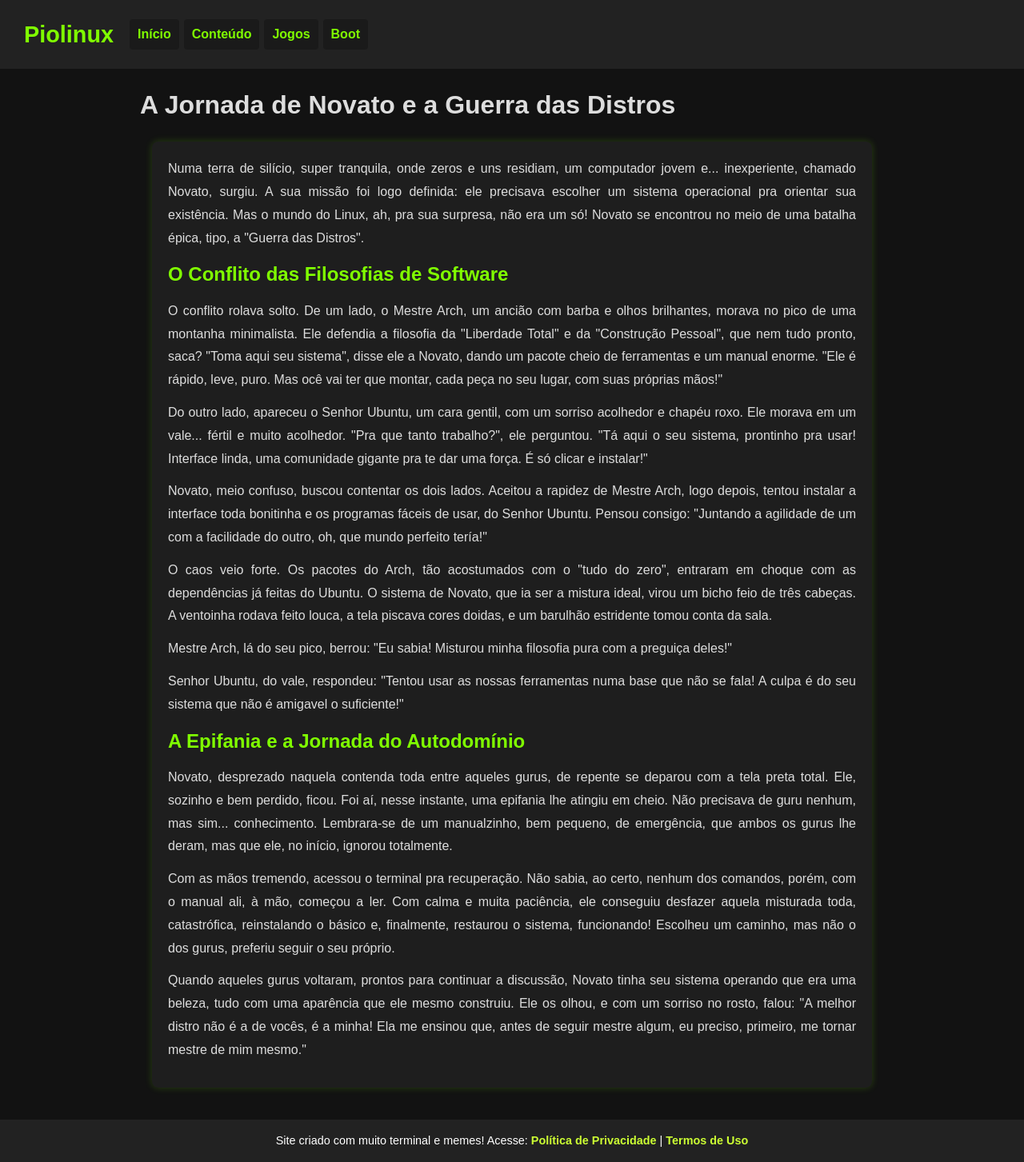
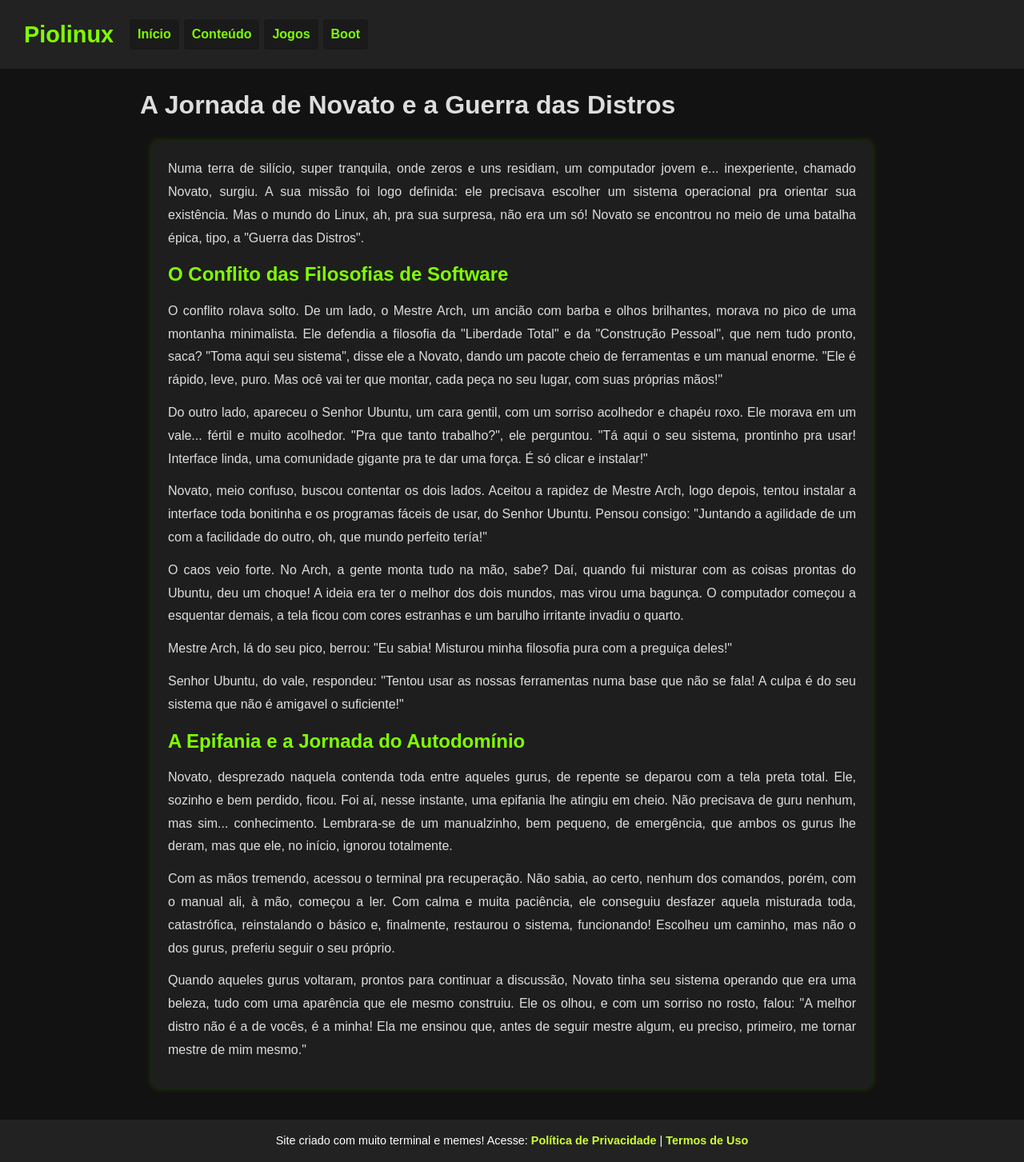
Before and after one commit to Piolinux/piolinux-site, a Jekyll site: the page built from _posts/2025-08-11-a-jornada-de-novato-e-a-guerra-das-distros.md, in a window 1280 px wide. Shown: the whole page at 80% size. Built offline with Jekyll 4.4.1, drawn with Linux system fonts in a browser that asks for light colours.

Commit message:
Update 2025-08-11-a-jornada-de-novato-e-a-guerra-das-distros.md

```diff
--- a/_posts/2025-08-11-a-jornada-de-novato-e-a-guerra-das-distros.md
+++ b/_posts/2025-08-11-a-jornada-de-novato-e-a-guerra-das-distros.md
@@ -26,7 +26,7 @@ author: "Piolinux"
 
             <p>Novato, meio confuso, buscou contentar os dois lados. Aceitou a rapidez de Mestre Arch, logo depois, tentou instalar a interface toda bonitinha e os programas fáceis de usar, do Senhor Ubuntu. Pensou consigo: "Juntando a agilidade de um com a facilidade do outro, oh, que mundo perfeito tería!"</p>
 
-            <p>O caos veio forte. Os pacotes do Arch, tão acostumados com o "tudo do zero", entraram em choque com as dependências já feitas do Ubuntu. O sistema de Novato, que ia ser a mistura ideal, virou um bicho feio de três cabeças. A ventoinha rodava feito louca, a tela piscava cores doidas, e um barulhão estridente tomou conta da sala.</p>
+            <p>O caos veio forte. No Arch, a gente monta tudo na mão, sabe? Daí, quando fui misturar com as coisas prontas do Ubuntu, deu um choque! A ideia era ter o melhor dos dois mundos, mas virou uma bagunça. O computador começou a esquentar demais, a tela ficou com cores estranhas e um barulho irritante invadiu o quarto.</p>
 
             <p>Mestre Arch, lá do seu pico, berrou: "Eu sabia! Misturou minha filosofia pura com a preguiça deles!"</p>
 
```
